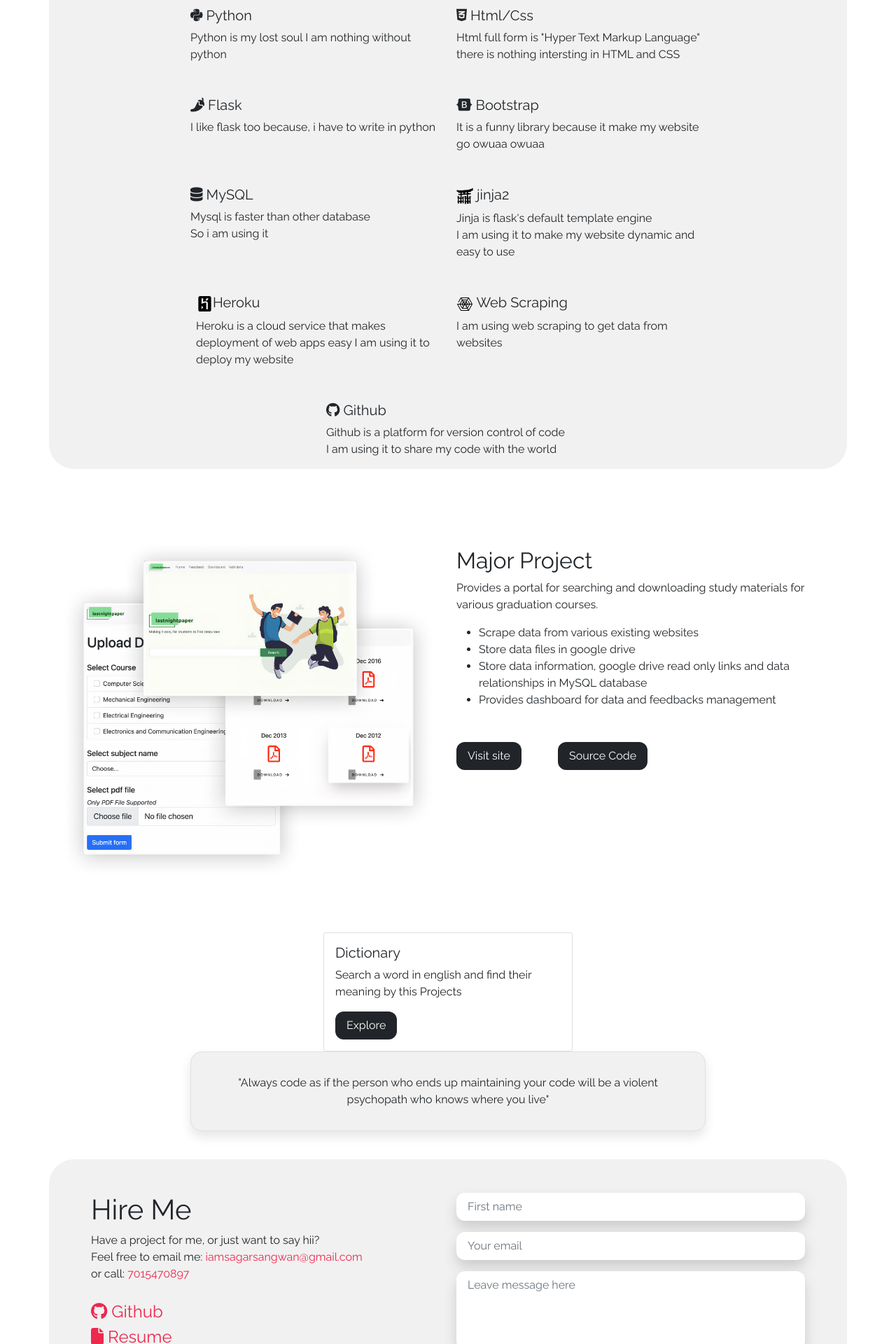
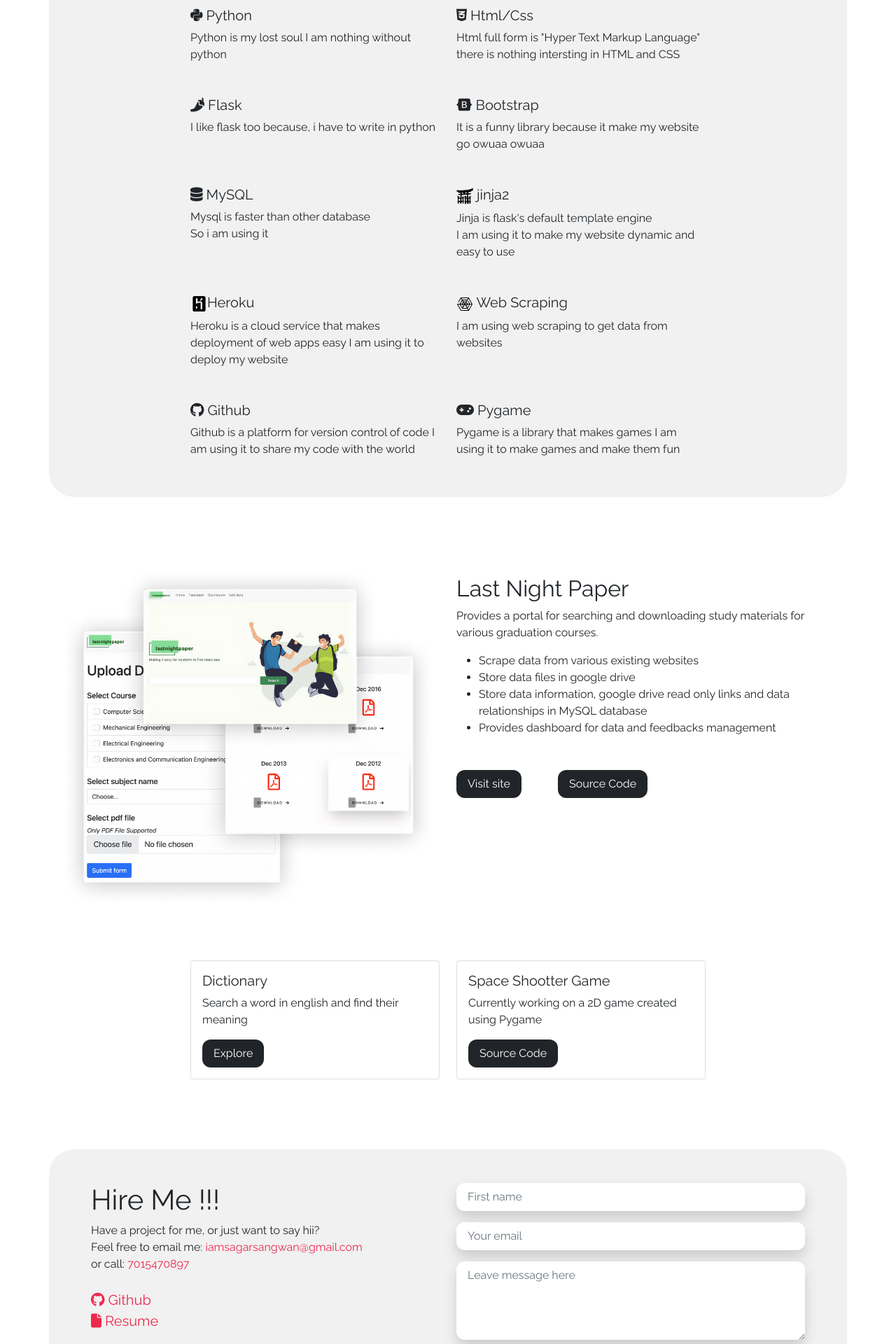
Before and after one commit to sagarsangwan/sagarsangwan, a Flask app: page / in a window 1280 px wide. Shown: the part 1040-2960 px from the top of the page at 70% size. Run offline with Flask 2, Linux system fonts and the light colour scheme; parts of the project's set-up code (start-up, migrations or seed data) failed here and were passed over; some libraries are stand-ins or nearby versions.

Commit message:
code refactor

```diff
--- a/static/style.css
+++ b/static/style.css
@@ -95,10 +95,13 @@
 }
 
 .links{
-    font-size: 24px;
+    font-size: 20px;
 }
 .button{
     border-radius: 12px;
     border: none;
     padding: 8px 16px
 }
+.top-margin{
+    margin-top: 100px;
+}
--- a/templates/pages/home.html
+++ b/templates/pages/home.html
@@ -9,7 +9,7 @@
             </div>
             <div class="col-xs-12 col-md-6 text-center align-self-center">
                 <p>
-                <h2> Hi there, I am <b>Sagar.</b> </h2><br />
+                <h2> Hi there 👋 I am <b>Sagar.</b> </h2><br />
                 <h2> I don't know what I am doing, but I love python 🐍</h2>
                 </p>
             </div>
@@ -35,7 +35,7 @@
     <div class="col">
         <div class="row justify-content-center">
             <div class="col-xs-12 col-md-8">
-                <h1>Technical skill set </h1><br>
+                <h1>Technical Skills</h1><br>
                 <p>
                     I am constantly learning and keep up to date with the latest<br>
                     technologies , so i can pick the best tech for the job
@@ -89,6 +89,8 @@
 
                 </p>
             </div>
+        </div>
+
         <div class="row justify-content-center">
             <div class="col-xs-12 col-md-4 col-padding">
 
@@ -106,7 +108,7 @@
             </div>
         </div>
         <div class="row justify-content-center">
-                <div class="col-xs-12 col-md-4 align-self-left col-padding">
+            <div class="col-xs-12 col-md-4 col-padding">
 
                 <h5><i class="fab fa-github"></i> Github</h5>
                 <p>
@@ -114,7 +116,12 @@
                     I am using it to share my code with the world
                 </p>
             </div>
-
+            <div class="col-xs-12 col-md-4 col-padding padding-bottom-medium">
+                <h5><i class="fas fa-gamepad"></i> Pygame</h5>
+                <p>
+                    Pygame is a library that makes games
+                    I am using it to make games and make them fun
+                </p>
             </div>
         </div>
     </div>
@@ -127,7 +134,7 @@
             </div>
             <div class="col-xs-12 col-md-6 ">
                 <p>
-                <h2> Major Project</h2>
+                <h2> Last Night Paper</h2>
                 <p>Provides a portal for searching and downloading study materials for various graduation courses.</p>
                 </p>
                 <ul class="text-start">
@@ -158,16 +165,25 @@
         <div class="card">
             <div class="card-body">
                 <h5 class="card-title">Dictionary</h5>
-                <p class="card-text"> Search a word in english and find their meaning by this Projects</p>
+                <p class="card-text"> Search a word in english and find their meaning </p>
                 <a href="/dictionary" class="btn button btn-dark">Explore</a>
             </div>
         </div>
     </div>
-
+    <div class="col-xs-12 col-md-9 col-lg-4 col-padding">
+        <div class="card">
+            <div class="card-body">
+                <h5 class="card-title">Space Shootter Game</h5>
+                <p class="card-text"> Currently working on a 2D game created using Pygame</p>
+                <a href="https://github.com/sagarsangwan/space-shootter-game" class="btn button btn-dark">Source
+                    Code</a>
             </div>
         </div>
     </div>
-<div class="container">
+</div>
+</div>
+</div>
+<!-- <div class="container">
     <div class="row justify-content-center">
         <div class="col-xs-12 col-md-8">
             <p class="quotes-container">
@@ -177,12 +193,12 @@
             </p>
         </div>
     </div>
-</div>
-<footer class="container">
+</div> -->
+<footer class="container top-margin">
     <div class="row pt-5 px-5 border-radius-2 footer">
         <div class="col-xs-12 col-md-6">
             <div class="row">
-                <h1 class="col-xs-12">Hire Me</h1>
+                <h1 class="col-xs-12">Hire Me !!!</h1>
                 <div class="col-12">
                     <p>
                         Have a project for me, or just want to say hii?
```
Lines whose indentation alone changed are shown as unchanged.
